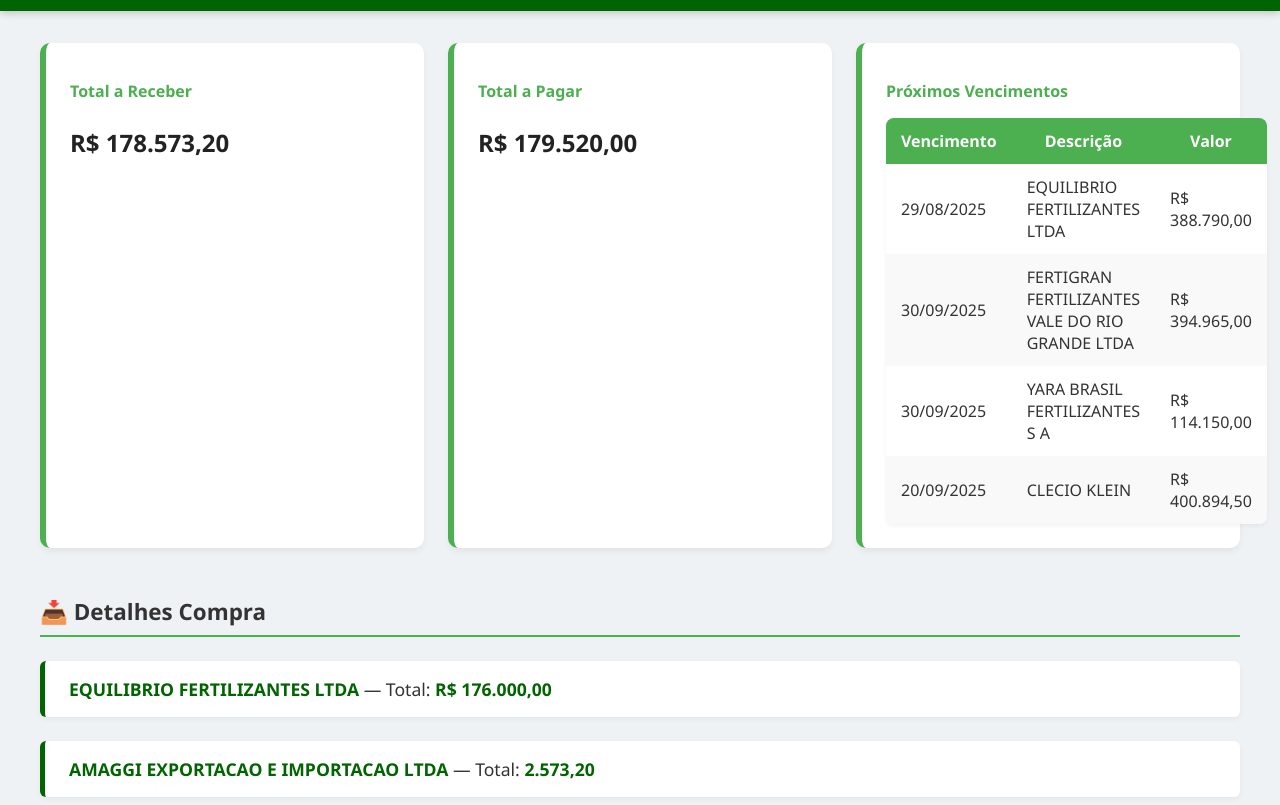
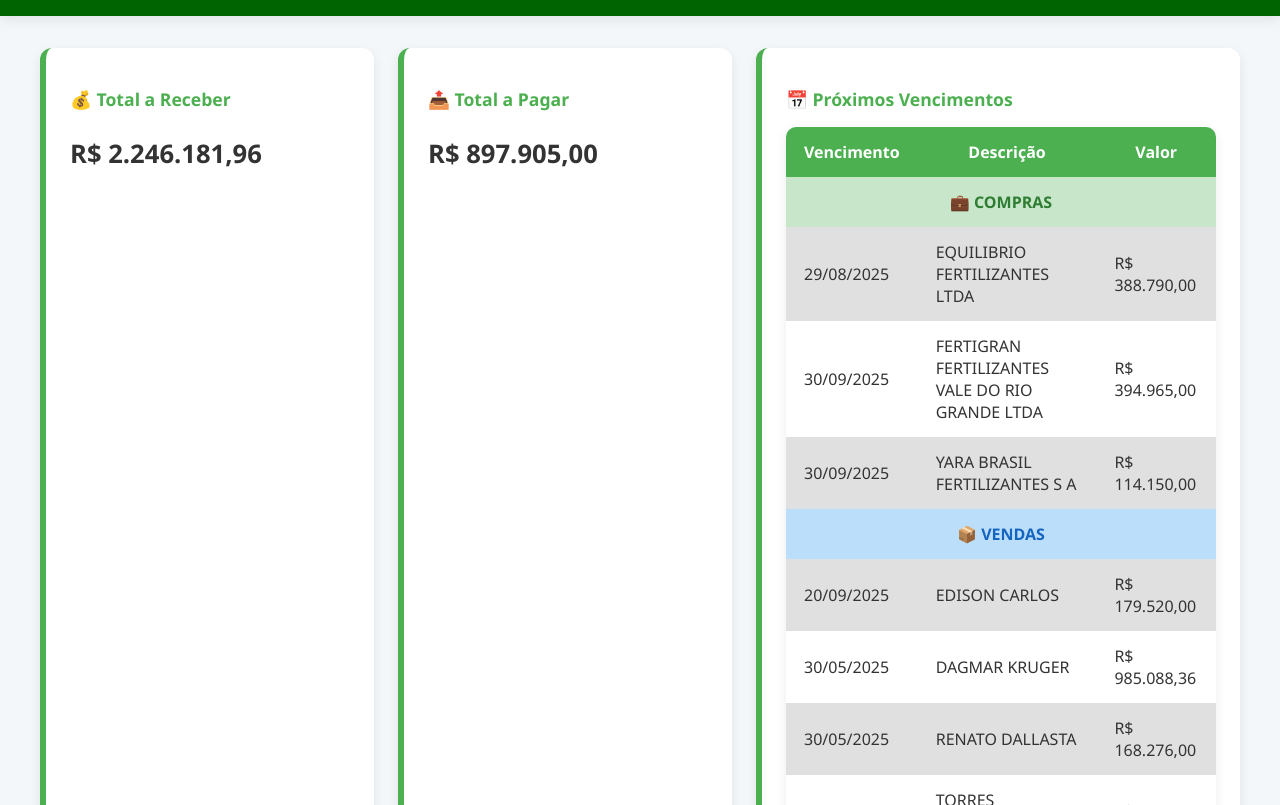
Before and after one commit to warleyanjos010112/Entrega-Futura-, a plain HTML site: page index.html in a window 1280 px wide. Shown: the part 96-901 px from the top of the page. Drawn offline with Linux system fonts and the light colour scheme.

Commit message:
Add files via upload

```diff
--- a/index.html
+++ b/index.html
@@ -5,98 +5,133 @@
   <meta name="viewport" content="width=device-width, initial-scale=1.0"/>
   <title>ENTREGA FUTURA</title>
   <style>
+    :root {
+      --verde-escuro: #006400;
+      --verde-claro: #4CAF50;
+      --cinza-claro: #f4f7fa;
+      --cinza-meio: #e0e0e0;
+      --branco: #ffffff;
+      --texto-primario: #333;
+      --texto-secundario: #555;
+      --sombra: 0 4px 12px rgba(0, 0, 0, 0.08);
+    }
+
     body {
-      font-family: 'Segoe UI', sans-serif;
+      font-family: 'Segoe UI', Tahoma, Geneva, Verdana, sans-serif;
       margin: 0;
       padding: 0;
-      background-color: #eef2f5;
-      color: #333;
+      background-color: var(--cinza-claro);
+      color: var(--texto-primario);
     }
+
     header {
-      background-color: #006400;
-      color: white;
-      padding: 2rem;
+      background-color: var(--verde-escuro);
+      color: var(--branco);
+      padding: 2rem 1rem;
       text-align: center;
-      box-shadow: 0 2px 8px rgba(0,0,0,0.2);
+      box-shadow: var(--sombra);
     }
+
     header h1 {
       margin: 0;
-      font-size: 2rem;
+      font-size: 2.2rem;
     }
+
     .container {
       max-width: 1200px;
       margin: 2rem auto;
       padding: 0 1rem;
     }
+
     .cards {
       display: flex;
       flex-wrap: wrap;
       gap: 1.5rem;
       margin-bottom: 2rem;
+      justify-content: flex-start;
     }
+
     .card {
-      background: white;
-      border-left: 6px solid #4CAF50;
+      background: var(--branco);
+      border-left: 6px solid var(--verde-claro);
       padding: 1.5rem;
-      border-radius: 10px;
-      box-shadow: 0 4px 6px rgba(0,0,0,0.05);
+      border-radius: 12px;
+      box-shadow: var(--sombra);
       flex: 1;
       min-width: 250px;
-      transition: transform 0.2s;
+      transition: transform 0.3s;
     }
+
+    .card-pequeno {
+      flex: 0 0 280px;
+      max-width: 280px;
+    }
+
     .card:hover {
-      transform: translateY(-3px);
+      transform: translateY(-4px);
     }
+
     .card h2 {
+      font-size: 1.1rem;
+      color: var(--verde-claro);
       margin-bottom: 0.5rem;
-      font-size: 1rem;
-      color: #4CAF50;
     }
+
     .card p {
-      font-size: 1.5rem;
+      font-size: 1.6rem;
       font-weight: bold;
-      color: #222;
+      color: var(--texto-primario);
     }
+
     h2.section-title {
       margin-top: 3rem;
-      font-size: 1.4rem;
-      color: #333;
-      border-bottom: 2px solid #4CAF50;
-      padding-bottom: 0.5rem;
+      font-size: 1.5rem;
+      color: var(--texto-primario);
+      border-bottom: 3px solid var(--verde-claro);
+      padding-bottom: 0.4rem;
+      margin-bottom: 1rem;
     }
+
     .resumo {
-      background-color: #fff;
-      border-left: 5px solid #006400;
+      background-color: var(--branco);
+      border-left: 5px solid var(--verde-escuro);
       padding: 1rem 1.5rem;
-      margin-top: 1.5rem;
-      box-shadow: 0 2px 5px rgba(0,0,0,0.05);
-      border-radius: 6px;
+      margin-bottom: 1rem;
+      border-radius: 8px;
+      box-shadow: var(--sombra);
       font-size: 1.1rem;
     }
+
     .resumo strong {
-      color: #006400;
+      color: var(--verde-escuro);
     }
+
     table {
       width: 100%;
       border-collapse: collapse;
-      background: white;
       margin-top: 1rem;
-      border-radius: 8px;
+      background: var(--branco);
+      border-radius: 10px;
+      box-shadow: var(--sombra);
       overflow: hidden;
-      box-shadow: 0 2px 4px rgba(0,0,0,0.05);
     }
+
     th, td {
-      padding: 12px 15px;
+      padding: 14px 18px;
       text-align: left;
     }
+
     th {
-      background-color: #4CAF50;
-      color: white;
+      background-color: var(--verde-claro);
+      color: var(--branco);
       text-align: center;
+      font-weight: 600;
     }
+
     tr:nth-child(even) {
-      background-color: #f9f9f9;
+      background-color: var(--cinza-meio);
     }
+
     @media screen and (max-width: 768px) {
       .cards {
         flex-direction: column;
@@ -104,6 +139,18 @@
       th, td {
         font-size: 0.9rem;
       }
+      .card-pequeno {
+        max-width: 100%;
+        flex: 1;
+      }
+    }
+
+    footer {
+      text-align: center;
+      padding: 1rem;
+      background: var(--verde-escuro);
+      color: white;
+      margin-top: 3rem;
     }
   </style>
 </head>
@@ -111,18 +158,19 @@
   <header>
     <h1>📦 ENTREGA FUTURA</h1>
   </header>
+
   <div class="container">
     <div class="cards">
-      <div class="card">
-        <h2>Total a Receber</h2>
-        <p>R$ 178.573,20</p>
+      <div class="card card-pequeno">
+        <h2>💰 Total a Receber</h2>
+        <p>R$ 2.246.181,96</p>
+      </div>
+      <div class="card card-pequeno">
+        <h2>📤 Total a Pagar</h2>
+        <p>R$ 897.905,00</p>
       </div>
       <div class="card">
-        <h2>Total a Pagar</h2>
-        <p>R$ 179.520,00</p>
-      </div>
-      <div class="card">
-        <h2>Próximos Vencimentos</h2>
+        <h2>📅 Próximos Vencimentos</h2>
         <table>
           <thead>
             <tr>
@@ -132,24 +180,29 @@
             </tr>
           </thead>
           <tbody>
+            <tr style="background-color:#c8e6c9;">
+              <td colspan="3" style="text-align:center; font-weight:bold; color:#2e7d32;">💼 COMPRAS</td>
+            </tr>
             <tr><td>29/08/2025</td><td>EQUILIBRIO FERTILIZANTES LTDA</td><td>R$ 388.790,00</td></tr>
             <tr><td>30/09/2025</td><td>FERTIGRAN FERTILIZANTES VALE DO RIO GRANDE LTDA</td><td>R$ 394.965,00</td></tr>
             <tr><td>30/09/2025</td><td>YARA BRASIL FERTILIZANTES S A</td><td>R$ 114.150,00</td></tr>
+            <tr style="background-color:#bbdefb;">
+              <td colspan="3" style="text-align:center; font-weight:bold; color:#1565c0;">📦 VENDAS</td>
+            </tr>
+            <tr><td>20/09/2025</td><td>EDISON CARLOS</td><td>R$ 179.520,00</td></tr>
+            <tr><td>30/05/2025</td><td>DAGMAR KRUGER</td><td>R$ 985.088,36</td></tr>
+            <tr><td>30/05/2025</td><td>RENATO DALLASTA</td><td>R$ 168.276,00</td></tr>
+            <tr><td>20/08/2025</td><td>TORRES AGROPECUARIA LTDA</td><td>R$ 395.913,10</td></tr>
             <tr><td>20/09/2025</td><td>CLECIO KLEIN</td><td>R$ 400.894,50</td></tr>
+            <tr><td>20/09/2025</td><td>TORRES AGROPECUARIA</td><td>R$ 116.490,00</td></tr>
           </tbody>
         </table>
       </div>
     </div>
 
     <h2 class="section-title">📥 Detalhes Compra</h2>
-
-    <div class="resumo">
-      <strong>EQUILIBRIO FERTILIZANTES LTDA</strong> — Total: <strong>R$ 176.000,00</strong>
-    </div>
-    <div class="resumo">
-      <strong>AMAGGI EXPORTACAO E IMPORTACAO LTDA
-      </strong> — Total: <strong>2.573,20</strong>
-    </div>
+    <div class="resumo"><strong>EQUILIBRIO FERTILIZANTES LTDA</strong> — Total: <strong>R$ 176.000,00</strong></div>
+    <div class="resumo"><strong>AMAGGI EXPORTACAO E IMPORTACAO LTDA</strong> — Total: <strong>R$ 2.573,20</strong></div>
 
     <table>
       <thead>
@@ -168,10 +221,8 @@
     </table>
 
     <h2 class="section-title">📤 Detalhes Venda</h2>
-     <div class="resumo">
-      <strong>EDISON CARLOS DE MENDONCA DOS REIS
-      </strong> — Total: <strong> R$ 179.520,00 </strong>
-    </div>
+    <div class="resumo"><strong>EDISON CARLOS DE MENDONCA DOS REIS</strong> — Total: <strong>R$ 179.520,00</strong></div>
+
     <table>
       <thead>
         <tr>
@@ -187,5 +238,9 @@
       </tbody>
     </table>
   </div>
+
+  <footer>
+    &copy; 2025 Entrega Futura | Sistema de Gestão de Insumos Agrícolas
+  </footer>
 </body>
 </html>
```
